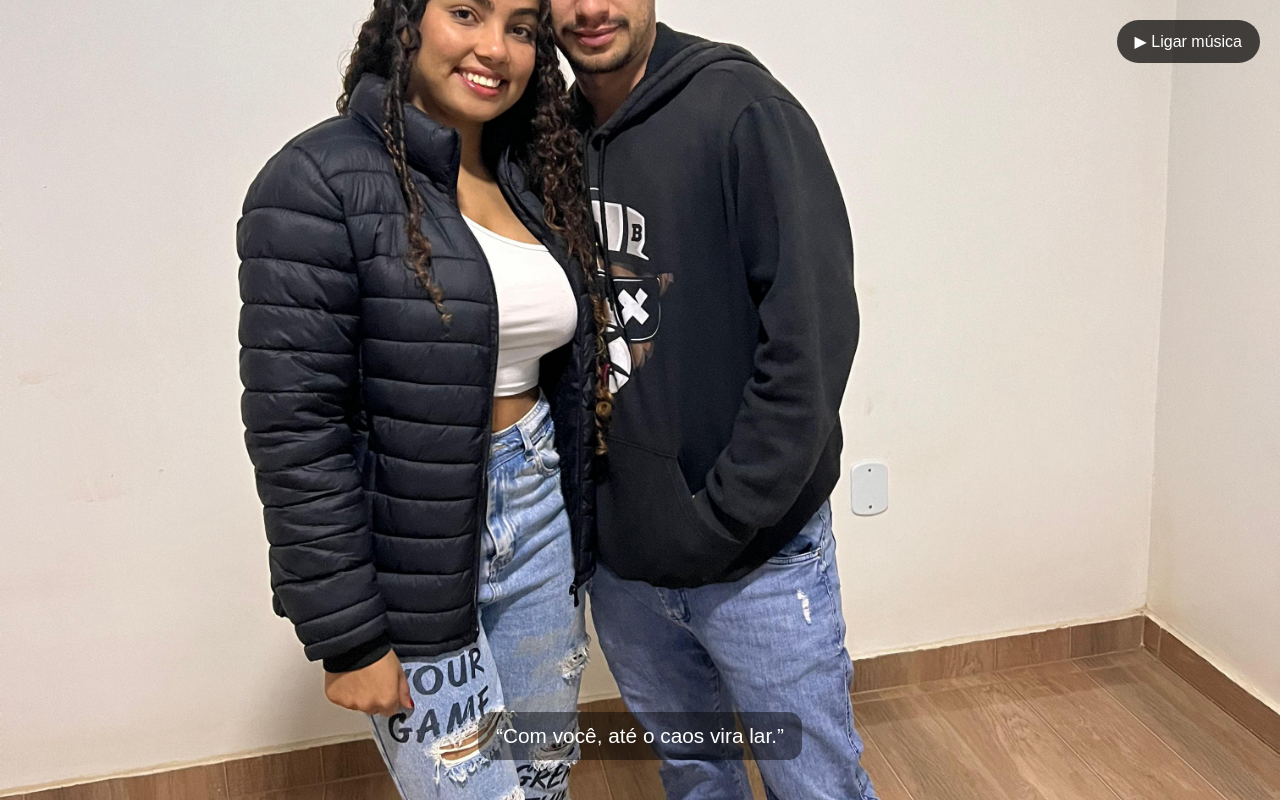
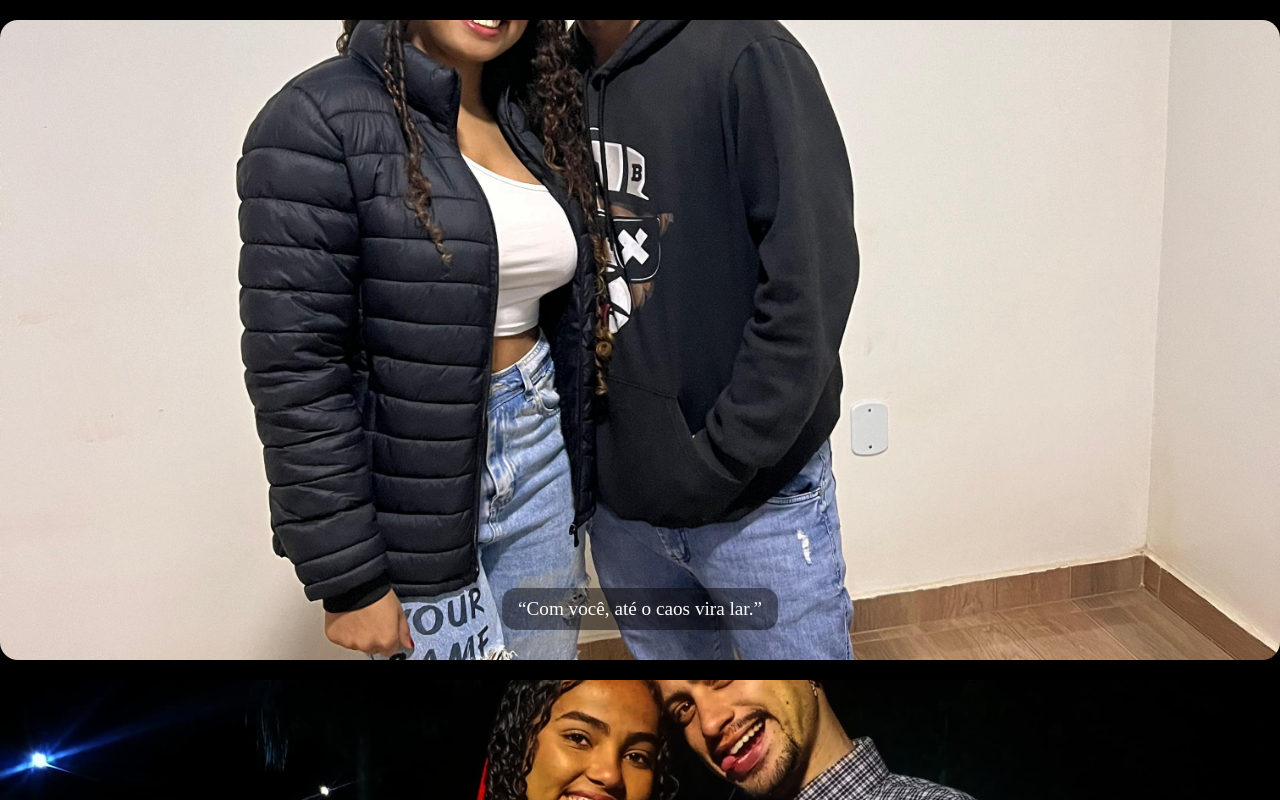
Before and after one commit to kaueamaral573-jpg/declaracao-loevyne, a plain HTML site: page index.html in a window 1280 px wide. Shown: the top 800 px of the page. Drawn offline with Linux system fonts and the light colour scheme.

Commit message:
Update index.html

```diff
--- a/index.html
+++ b/index.html
@@ -13,52 +13,42 @@
 }
 
 body {
-    font-family: Arial, sans-serif;
     background: #000;
+    overflow-x: hidden;
 }
 
-/* Botão música */
-#btnMusica {
-    position: fixed;
-    top: 20px;
-    right: 20px;
-    z-index: 1000;
-    background: rgba(0,0,0,0.7);
-    color: white;
-    border: none;
-    padding: 12px 18px;
-    border-radius: 30px;
-    font-size: 1rem;
-}
-
-/* Fotos */
+/* FOTO UM POUCO MENOR QUE A TELA */
 .foto {
     position: relative;
     width: 100vw;
-    height: 100vh;
+    height: 80vh; /* 👈 tamanho ajustável */
+    margin: 20px auto;
 }
 
+/* IMAGEM */
 .foto img {
     width: 100%;
     height: 100%;
     object-fit: cover;
+    border-radius: 18px;
 }
 
+/* TEXTO */
 .foto p {
     position: absolute;
-    bottom: 40px;
+    bottom: 30px;
     left: 50%;
     transform: translateX(-50%);
     color: white;
-    font-size: 1.3rem;
+    font-size: 1.2rem;
     text-align: center;
     background: rgba(0,0,0,0.45);
-    padding: 12px 18px;
+    padding: 10px 16px;
     border-radius: 14px;
     max-width: 90%;
 }
 
-/* Overlay */
+/* OVERLAY FINAL */
 #overlay {
     display: none;
     position: fixed;
@@ -74,9 +64,10 @@ body {
 #overlay .texto {
     color: white;
     font-size: 1.1rem;
+    max-width: 500px;
 }
 
-/* Corações */
+/* CORAÇÕES */
 .coracao {
     position: fixed;
     animation: subir 2.5s linear forwards;
@@ -90,14 +81,6 @@ body {
 </head>
 
 <body>
-
-<!-- BOTÃO MÚSICA -->
-<button id="btnMusica" onclick="tocarMusica()">▶ Ligar música</button>
-
-<!-- ÁUDIO -->
-<audio id="musica" loop>
-    <source src="musica/amor.mp3" type="audio/mpeg">
-</audio>
 
 <div class="foto">
     <img src="fotos/foto3.jpg">
@@ -134,39 +117,43 @@ body {
     <p>“Até nos dias difíceis, é você.”</p>
 </div>
 
+<!-- ÚLTIMA FOTO -->
 <div class="foto">
     <img src="fotos/foto10.jpg" onclick="mostrarFinal()">
     <p>“Meu amor, minha vida, minha privada entupida.” ❤️😂</p>
 </div>
 
-<!-- OVERLAY -->
+<!-- OVERLAY FINAL -->
 <div id="overlay">
     <div class="texto">
         <h2>💖 Loevyne 💖</h2>
         <p>
-            Eu fiz tudo isso porque o amor não cabe só em palavras.<br><br>
+            Meu amor,<br>
+            minha vida,<br>
+            minha privada entupida. 😂❤️<br><br>
+
+            Eu fiz tudo isso porque às vezes<br>
+            o amor não cabe só em palavras.<br><br>
+
+            Você é meu riso fácil,<br>
+            meu abrigo nos dias difíceis,<br>
+            minha escolha todos os dias.<br><br>
+
+            Obrigado por existir,<br>
+            por ser você,<br>
+            por ser minha.<br><br>
+
             <strong>Eu te amo. Hoje, amanhã e sempre.</strong> ❤️
         </p>
     </div>
 </div>
 
 <script>
-function tocarMusica() {
-    const audio = document.getElementById("musica");
-    audio.play()
-        .then(() => {
-            document.getElementById("btnMusica").style.display = "none";
-        })
-        .catch(() => {
-            alert("Toque novamente no botão 🎵");
-        });
-}
-
 function mostrarFinal() {
     document.getElementById("overlay").style.display = "flex";
 
     if (navigator.vibrate) {
-        navigator.vibrate([200,100,200]);
+        navigator.vibrate([200, 100, 200]);
     }
 
     for (let i = 0; i < 35; i++) {
```
